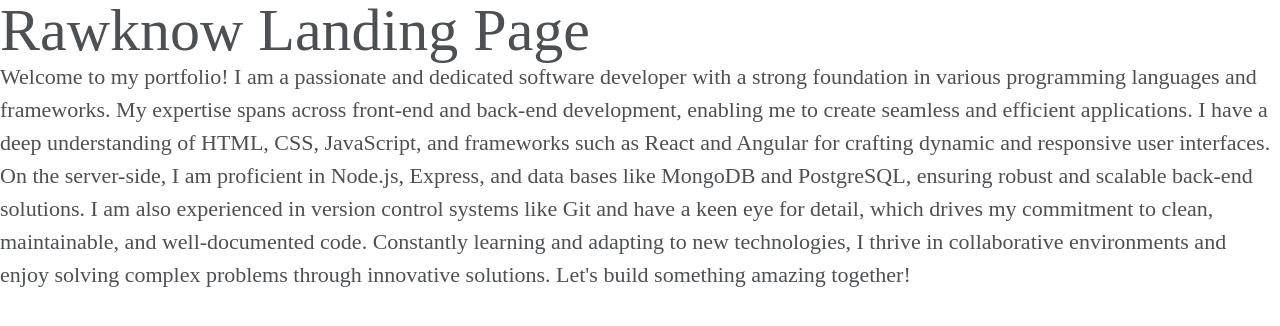
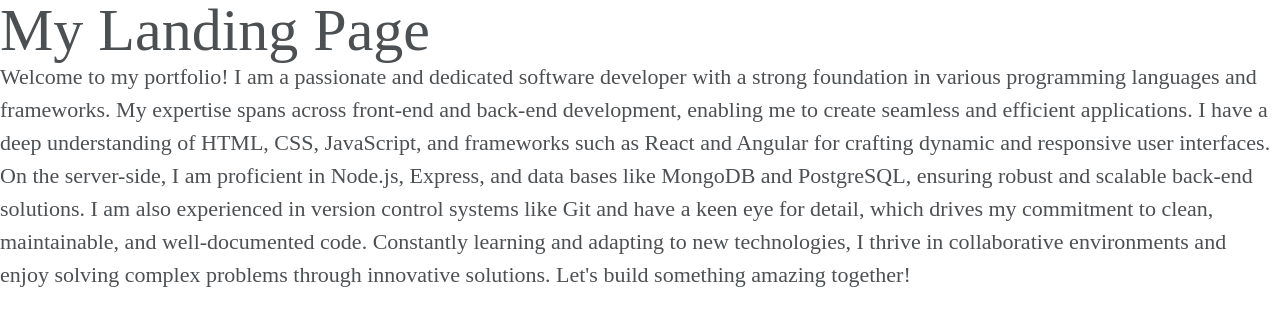
Before and after one commit to Billrawknow/landingpage, a website: page index.html in a window 1280 px wide. Drawn offline with nearby package versions, Linux system fonts and the light colour scheme.

Commit message:
new update

```diff
--- a/index.html
+++ b/index.html
@@ -24,7 +24,7 @@
 </head>
 <body>
     <div class="container mx-auto"></div>
-    <h1 class="text-6xl">Rawknow Landing Page</h1>
+    <h1 class="text-6xl">My Landing Page</h1>
     <p>
      Welcome to my portfolio! I am a passionate
      and dedicated software developer with a
```
